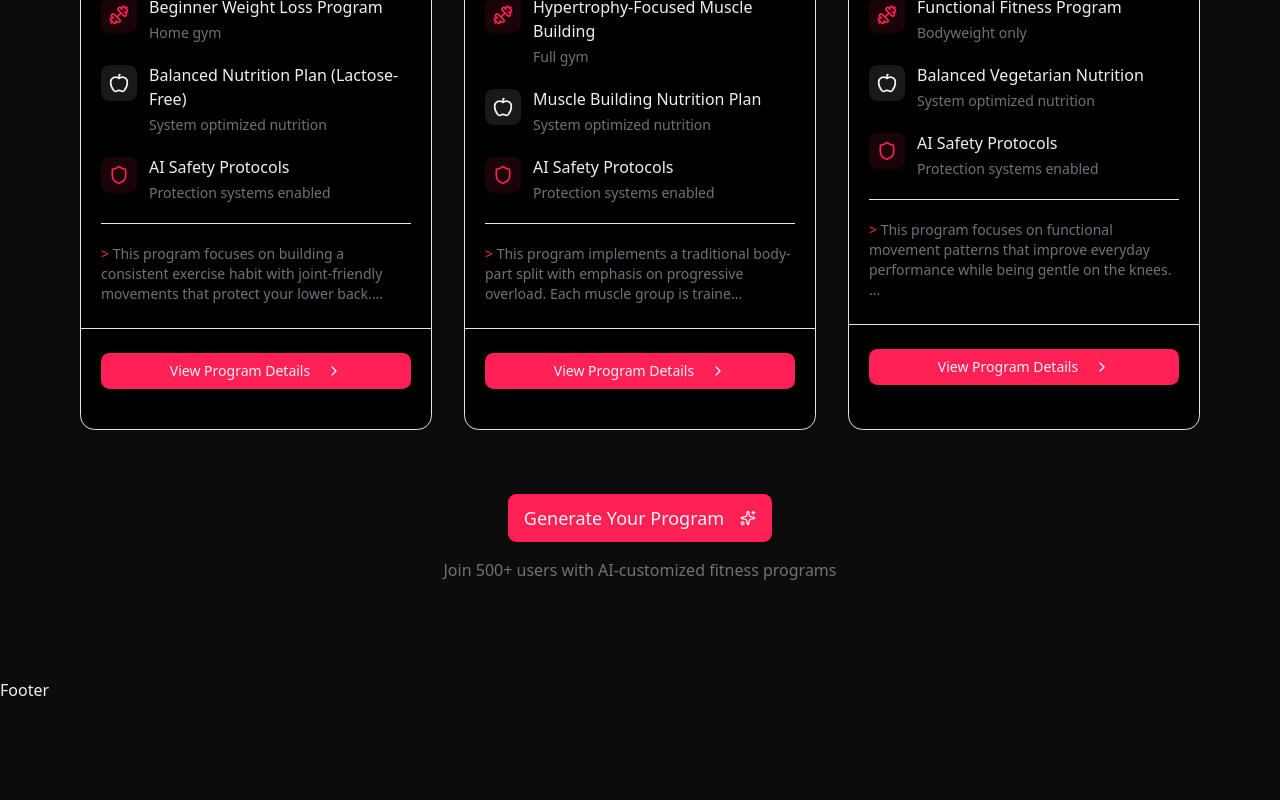
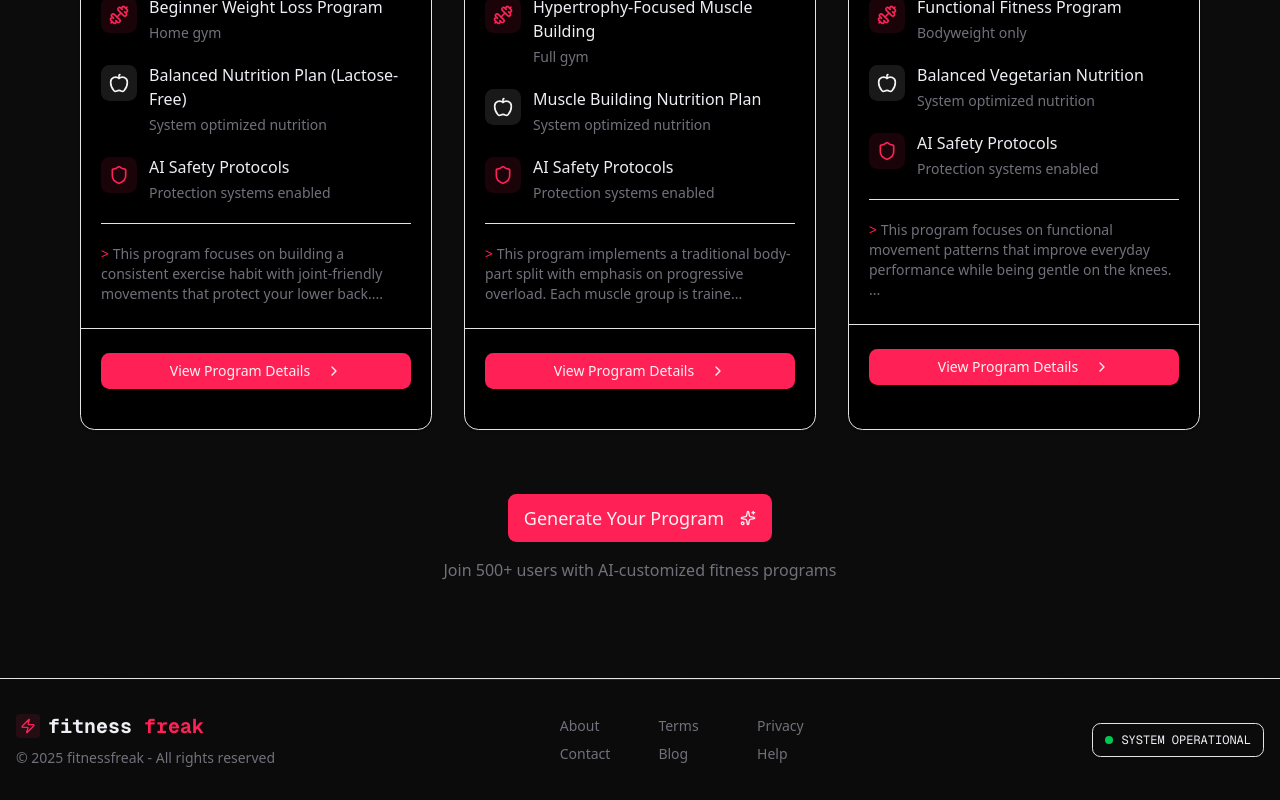
Before and after one commit to CodewithRajDeep/Fitness-Freak-AI-Trainer, a Next.js app: page / in a window 1280 px wide. Shown: the part 1703-2503 px from the top of the page. Before the commit the page ends 2405 px from the top, so only its background shows below. Built offline with nearby package versions, Linux system fonts and the light colour scheme; no server answers.

Commit message:
added footer components

```diff
--- a/src/components/Footer.tsx
+++ b/src/components/Footer.tsx
@@ -1,11 +1,76 @@
-import React from 'react'
+import { ZapIcon } from "lucide-react";
+import Link from "next/link";
 
 const Footer = () => {
   return (
-    <div>
-      Footer
-    </div>
-  )
-}
+    <footer className="border-t border-border bg-background/80 backdrop-blur-sm">
+      {/* Top border glow */}
+      <div className="h-px w-full bg-gradient-to-r from-transparent via-primary/30 to-transparent"></div>
 
-export default Footer
+      <div className="container mx-auto px-4 py-8">
+        <div className="flex flex-col md:flex-row justify-between items-center gap-6">
+          {/* Logo and Copyright */}
+          <div className="flex flex-col items-center md:items-start gap-2">
+            <Link href="/" className="flex items-center gap-2">
+              <div className="p-1 bg-primary/10 rounded">
+                <ZapIcon className="w-4 h-4 text-primary" />
+              </div>
+              <span className="text-xl font-bold font-mono">
+               fitness <span className="text-primary">freak</span>
+              </span>
+            </Link>
+            <p className="text-sm text-muted-foreground">
+              © {new Date().getFullYear()} fitnessfreak - All rights reserved
+            </p>
+          </div>
+
+          {/* Links */}
+          <div className="grid grid-cols-2 md:grid-cols-3 gap-x-12 gap-y-2 text-sm">
+            <Link
+              href="/about"
+              className="text-muted-foreground hover:text-primary transition-colors"
+            >
+              About
+            </Link>
+            <Link
+              href="/terms"
+              className="text-muted-foreground hover:text-primary transition-colors"
+            >
+              Terms
+            </Link>
+            <Link
+              href="/privacy"
+              className="text-muted-foreground hover:text-primary transition-colors"
+            >
+              Privacy
+            </Link>
+            <Link
+              href="/contact"
+              className="text-muted-foreground hover:text-primary transition-colors"
+            >
+              Contact
+            </Link>
+            <Link
+              href="/blog"
+              className="text-muted-foreground hover:text-primary transition-colors"
+            >
+              Blog
+            </Link>
+            <Link
+              href="/help"
+              className="text-muted-foreground hover:text-primary transition-colors"
+            >
+              Help
+            </Link>
+          </div>
+
+          <div className="flex items-center gap-2 px-3 py-2 border border-border rounded-md bg-background/50">
+            <div className="w-2 h-2 rounded-full bg-green-500"></div>
+            <span className="text-xs font-mono">SYSTEM OPERATIONAL</span>
+          </div>
+        </div>
+      </div>
+    </footer>
+  );
+};
+export default Footer;
```
